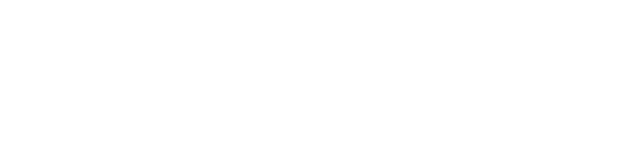
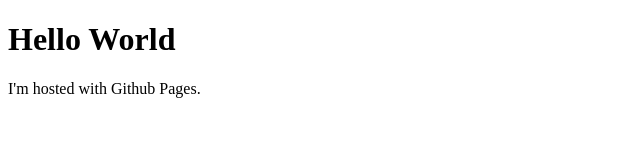
Before and after one commit to jameshhuz/jameshhuz.github.io, a plain HTML site: page index.html in a window 1280 px wide. Shown: the whole page, without its empty margins (0-640 px from the left). Drawn offline with Linux system fonts and the light colour scheme.

Commit message:
Initial commit

```diff
--- a/index.html
+++ b/index.html
@@ -6,6 +6,7 @@
     <title>Web de James</title>
 </head>
 <body>
-
+    <h1>Hello World</h1>
+    <p>I'm hosted with Github Pages.</p>
 </body>
 </html>
```
